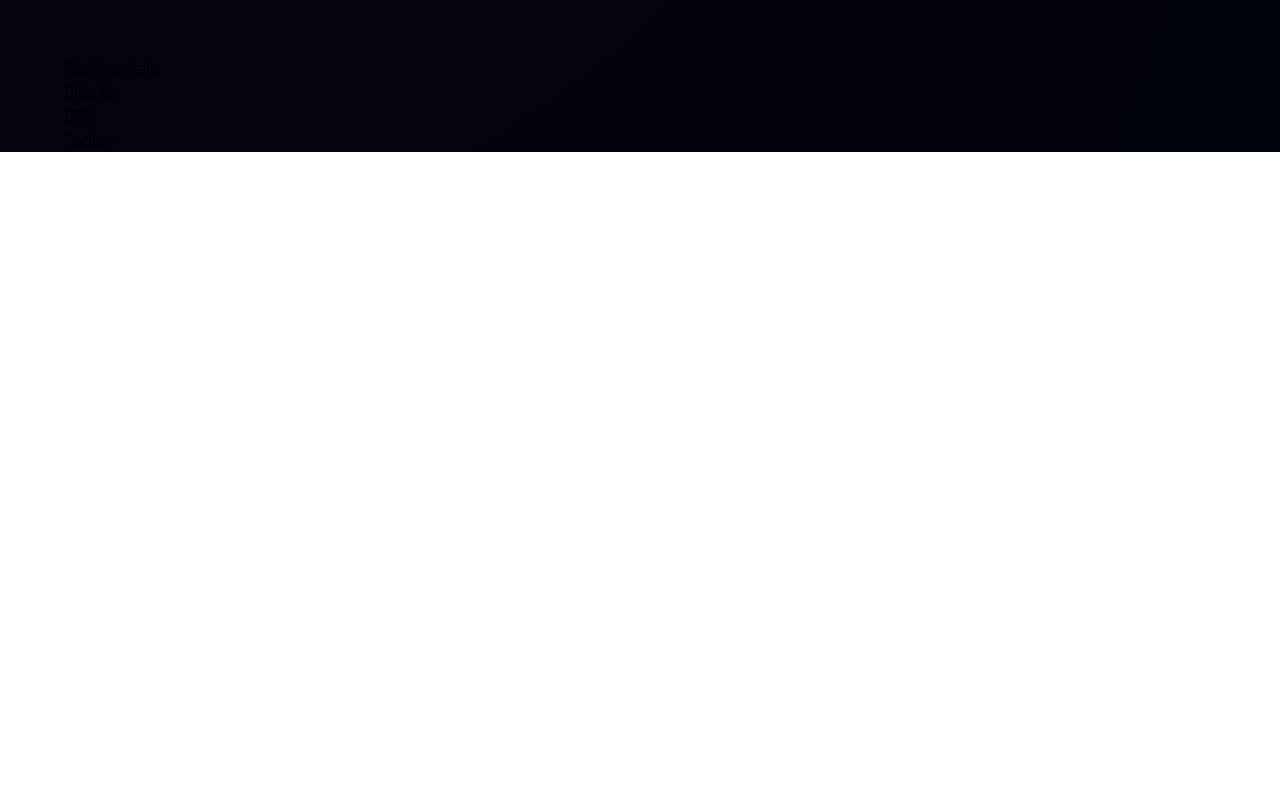
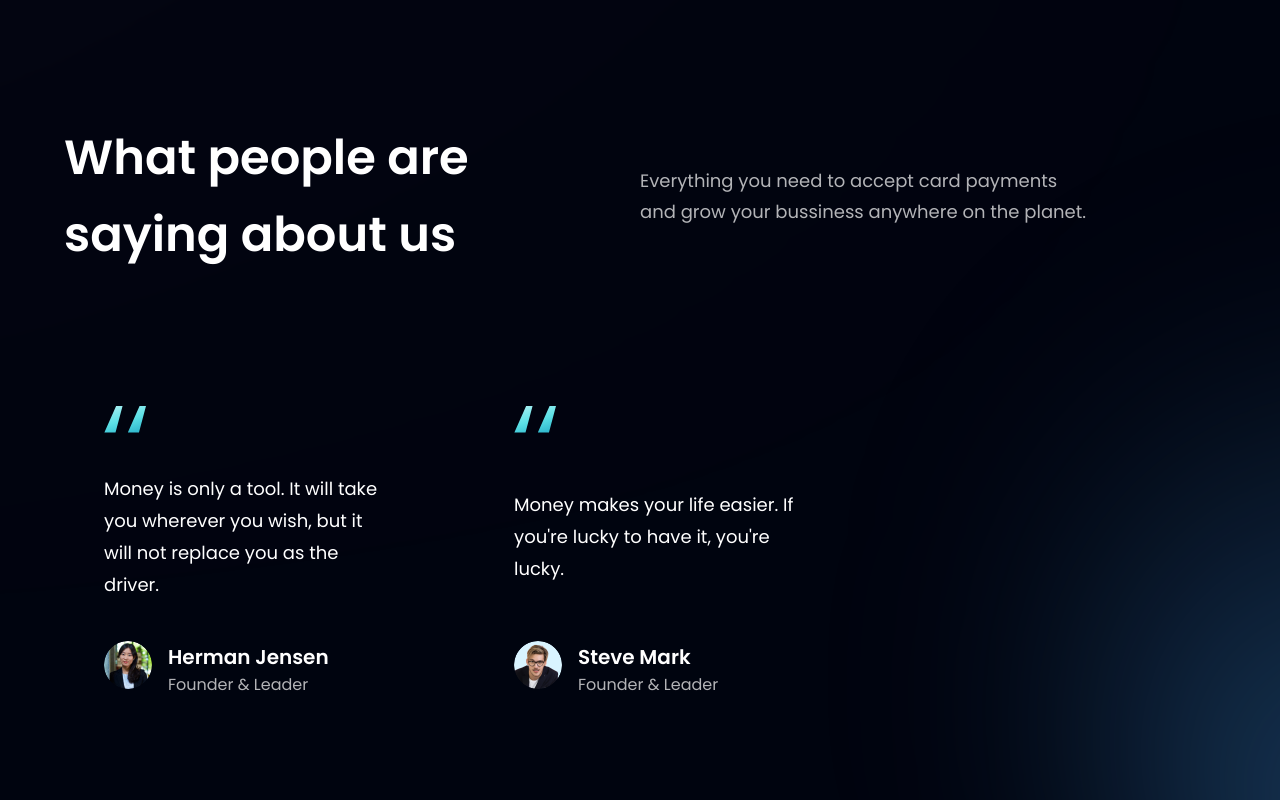
Before and after one commit to tdark23/hoobank, a React (Vite) app: page / in a window 1280 px wide. Shown: the part 2820-3620 px from the top of the page. Before the commit the page ends 2972 px from the top, so only its background shows below. Built offline with nearby package versions, Linux system fonts and the light colour scheme.

Commit message:
testimonials-done

```diff
--- a/src/components/FeedBackCard.jsx
+++ b/src/components/FeedBackCard.jsx
@@ -1,9 +1,23 @@
-import React from 'react'
+import { quotes } from "../assets";
 
-const FeedBackCard = () => {
-  return (
-    <div>FeedBackCard</div>
-  )
-}
+const FeedBackCard = ({ content, name, title, img }) => (
+  <div className="flex justify-between flex-col px-10 py-12 rounded-[20px] max-w-[370px] md:mr-10 sm:mr-5 mr-0 my-5 feedback-card">
+    <img
+      src={quotes}
+      alt="double_quotes"
+      className="w-[42px] h-[27px] object-contain"
+    />
+    <p className="font-poppins font-normal text-[18px] leading-[32px] text-white my-10">
+      {content}
+    </p>
+    <div className="flex flex-row">
+      <img src={img} alt={name} className="w-[48px] h-[48px] rounded-full"/>
+      <div className="flex flex-col ml-4">
+        <h4 className="font-poppins font-semibold text-[20px] leading-[32px] text-white">{name}</h4>
+        <p className="font-poppins font-normal text-[16px] leading-[24px] text-dimWhite">{title}</p>
+      </div>
+    </div>
+  </div>
+);
 
-export default FeedBackCard
+export default FeedBackCard;
--- a/src/components/Testimonials.jsx
+++ b/src/components/Testimonials.jsx
@@ -1,9 +1,31 @@
-import React from 'react'
+import { feedback } from "../constants";
+import styles from "../style";
+import FeedBackCard from "./FeedBackCard";
 
-const Testimonials = () => {
-  return (
-    <div>Testimonials</div>
-  )
-}
+const Testimonials = () => (
+  <section
+    className={`${styles.paddingY} ${styles.flexCenter} flex-col relative`}
+    id="clients"
+  >
+    <div className="absolute z-[0] w-[60%] h-[60%] -right-[50%] rounded-full blue__gradient" />
+    <div className="w-full flex justify-between items-center md:flex-row flex-col sm:mb-16 mb-6 relative z-[1]">
+      <h1 className={styles.heading2}>
+        What people are <br className="sm:block hidden" />
+        saying about us
+      </h1>
+      <div className="w-full md:mt-0 mt-6">
+        <p className={`${styles.paragraph} text-left max-w-[450px]`}>
+          Everything you need to accept card payments and grow your bussiness
+          anywhere on the planet.
+        </p>
+      </div>
+    </div>
+    <div className="flex flex-wrap sm:justify-start justify-center w-full feedback-container relative z-[1]">
+      {feedback.map((card) => (
+        <FeedBackCard key={card.id} {...card} />
+      ))}
+    </div>
+  </section>
+);
 
-export default Testimonials
+export default Testimonials;
```
